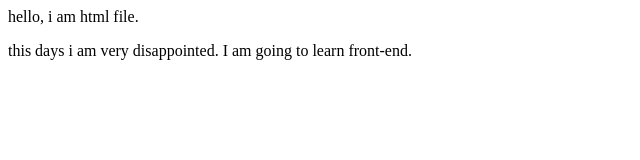
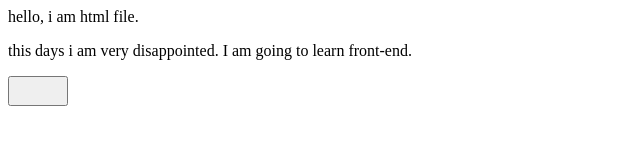
Before and after one commit to dagonli/firstProject, a plain HTML site: page index.htm in a window 1280 px wide. Shown: the whole page, without its empty margins (0-640 px from the left). Drawn offline with Linux system fonts and the light colour scheme.

Commit message:
yes.I am dagonLi

```diff
--- a/index.htm
+++ b/index.htm
@@ -4,10 +4,16 @@
         <p>this days i am very disappointed. I am going to learn front-end.</p>
     </body>
 
+    <button onclick="sayHi('liyu')" style="color: black;height: 30px; width:60px;"></button>
+
 
     <script>
         alert(999);
 
+        function sayHi(name){
+            alert("hello,"+name);
+            return "hello,"+name;
+        }
 
     </script>
 </html>
```
Also changed, not shown: 1 other file.
